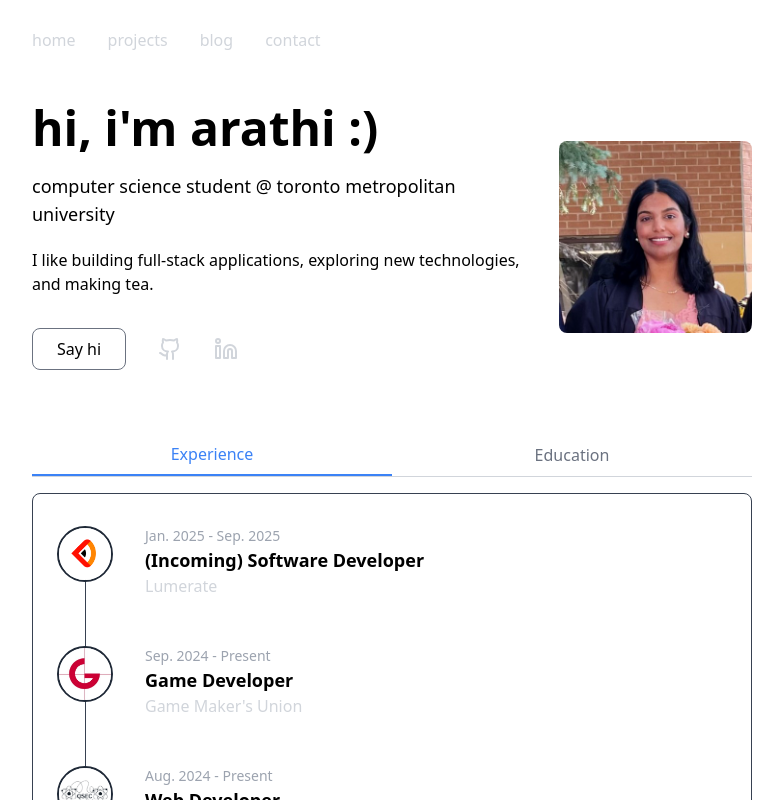
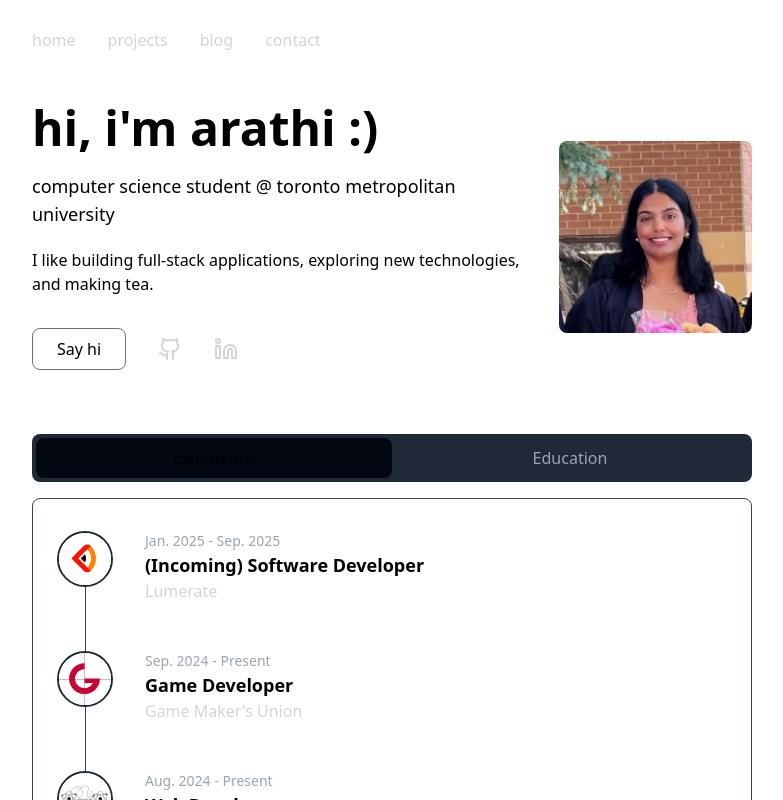
Before and after one commit to avallip443/arathi, a React (Vite) app: page / in a window 1280 px wide. Shown: the top 800 px of the page, without its empty margins (248-1031 px from the left). Built offline with nearby package versions, Linux system fonts and the light colour scheme.

Commit message:
update tabs

```diff
--- a/src/components/experience/Experience.tsx
+++ b/src/components/experience/Experience.tsx
@@ -10,23 +10,19 @@ const Experience: React.FC = () => {
   return (
     <div className="py-10">
       {/* Tabs */}
-      <div className="flex border-b border-gray-300">
+      <div className="flex rounded-lg bg-gray-800 p-1">
         <button
           onClick={() => setActiveTab("Experience")}
-          className={`flex-1 py-2 text-center ${
-            activeTab === "Experience"
-              ? "border-b-2 border-blue-500 text-blue-500"
-              : "text-gray-500"
+          className={`flex-1 py-2 text-center rounded-lg ${
+            activeTab === "Experience" ? "bg-[#030712]" : "text-gray-400"
           }`}
         >
           Experience
         </button>
         <button
           onClick={() => setActiveTab("Education")}
-          className={`flex-1 py-2 text-center ${
-            activeTab === "Education"
-              ? "border-b-2 border-blue-500 text-blue-500"
-              : "text-gray-500"
+          className={`flex-1 py-2 text-center rounded-lg ${
+            activeTab === "Education" ? "bg-[#030712]" : "text-gray-400"
           }`}
         >
           Education
--- a/src/components/experience/TabButton.tsx
+++ /dev/null
@@ -1,23 +0,0 @@
-import React from "react";
-
-
-type Tab = "Education" | "Experience";
-
-interface TabButtonProps {
-  label: Tab;
-  isActive: boolean;
-  onClick: () => void;
-}
-
-const TabButton: React.FC<TabButtonProps> = ({ label, isActive, onClick }) => (
-  <button
-    onClick={onClick}
-    className={`flex-1 py-2 text-center ${
-      isActive ? "border-b-2 border-blue-500 text-blue-500" : "text-gray-500"
-    }`}
-  >
-    {label}
-  </button>
-);
-
-export default TabButton;
--- a/src/components/experience/TabContent.tsx
+++ /dev/null
@@ -1,13 +0,0 @@
-import React, { ReactNode } from "react";
-
-interface TabContentProps {
-  isActive: boolean;
-  children: ReactNode;
-}
-
-const TabContent: React.FC<TabContentProps> = ({ isActive, children }) => {
-  if (!isActive) return null;
-  return <div className="mt-4">{children}</div>;
-};
-
-export default TabContent;
```
